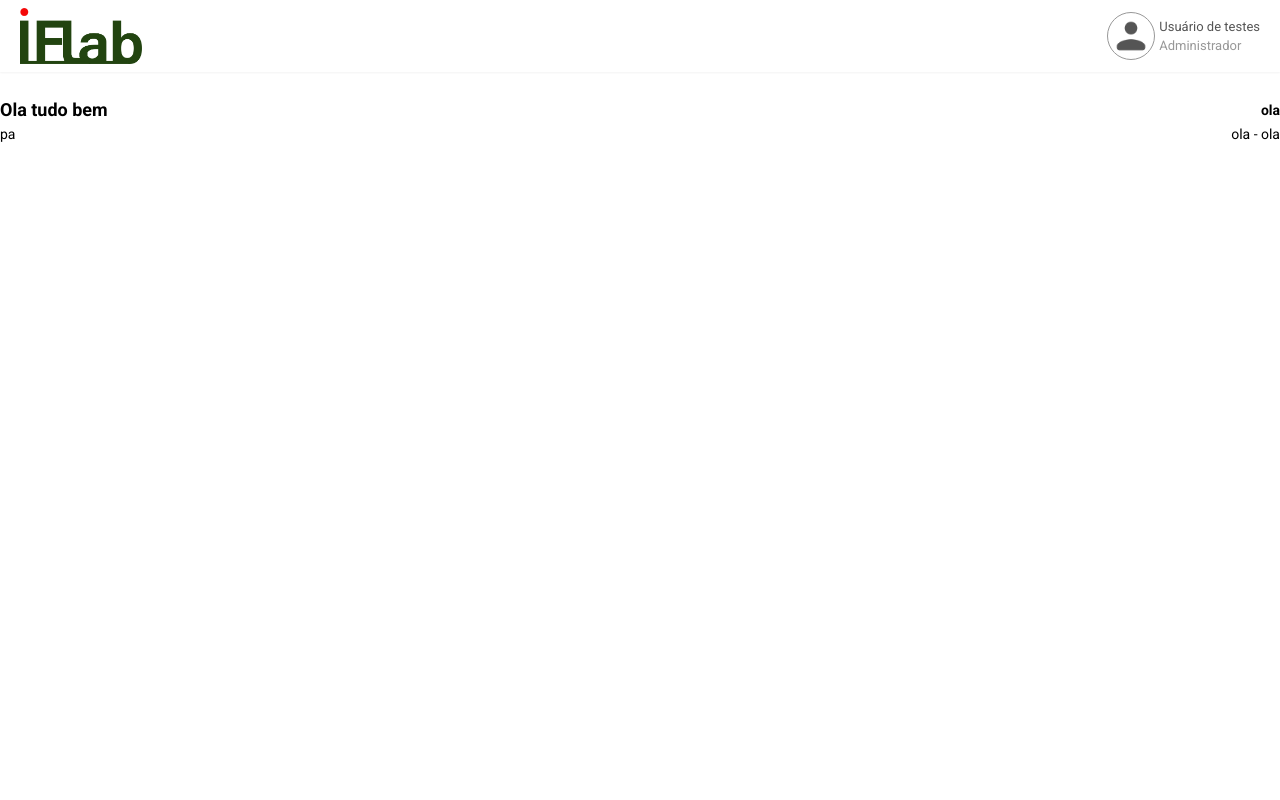
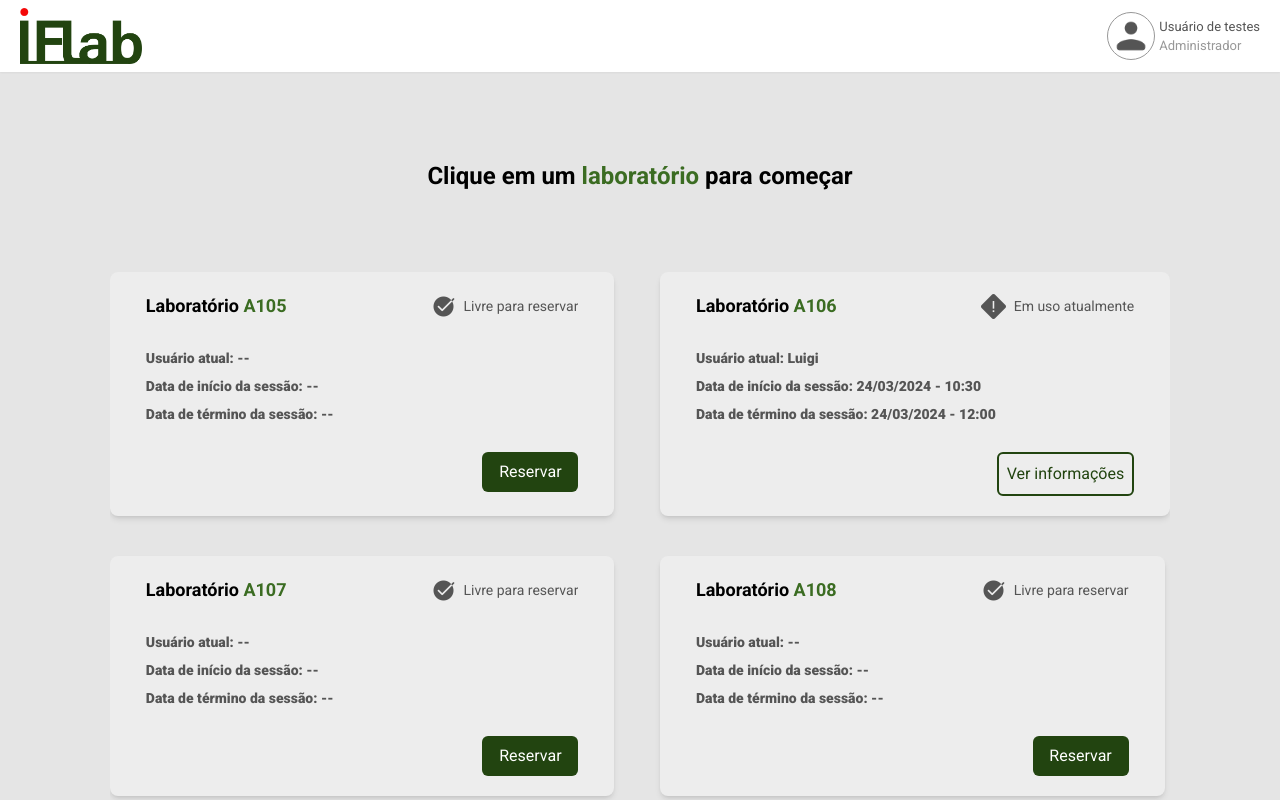
Before and after one commit to MatheusCamargoGinebro/iflab, a React (Vite) app: page /#/login in a window 1280 px wide. Shown: the top 800 px of the page. Built offline with nearby package versions, Linux system fonts and the light colour scheme.

Commit message:
Update notfound page and add Card component

```diff
--- a/src/App/pages/notfound.jsx
+++ b/src/App/pages/notfound.jsx
@@ -3,25 +3,80 @@ import Text_Input from "../../components/inputs/Text_Input";
 
 import Header from "../../components/header/Header";
 
+import Card from "../../components/card/Card";
 
-
-import Primary_button from "../../components/buttons/Primary_button";
-import Secundary_button from "../../components/buttons/Secundary_button";
-import Tertiary_button from "../../components/buttons/Tertiary_button";
-
-import user from "../../assets/icons/UI/user.png";
-import email from "../../assets/icons/UI/email.png";
-import Card from "../../components/card/Card";
+import more from "../../assets/icons/UI/more.png";
 
 function NotFound() {
   return (
-    <>
+    <div className="bg-iflab_white_dark h-full w-screen">
       <Header />
-      <div className="h-24">
 
+      <div className="flex flex-col items-center justify-center pt-40 pb-20">
+        <h1 className="font-bold text-2xl">
+          Clique em um <span className="text-iflab_green_light">laboratório</span> para começar
+        </h1>
       </div>
-      <Card titulo={"Ola tudo bem"} usuarioAtual={"pa"} dataInicio={"ola"} dataFim={"ola"} status={"ola"}/>
-    </>
+      <div className="w-screen flex justify-center ">
+        <div className="w-fit grid grid-cols-2 gap-10">
+          <Card
+            titulo={"A105"}
+            status={true}
+          />
+
+          <Card
+            titulo={"A106"}
+            usuarioAtual={"Luigi"}
+            dataInicio={"24/03/2024 - 10:30"}
+            dataFim={"24/03/2024 - 12:00"}
+            status={false}
+          />
+
+          <Card
+            titulo={"A107"}
+            status={true}
+          />
+
+          <Card
+            titulo={"A108"}
+            status={true}
+          />
+
+          <Card
+            titulo={"A109"}
+            status={true}
+          />
+
+          <Card
+            titulo={"A110"}
+            usuarioAtual={"Yoshi"}
+            dataInicio={"24/03/2024 - 10:30"}
+            dataFim={"24/03/2024 - 12:00"}
+            status={false}
+          />
+
+          <Card
+            titulo={"A111"}
+            status={true}
+          />
+
+          <Card
+            titulo={"A112"}
+            usuarioAtual={"Bowser"}
+            dataInicio={"24/03/2024 - 10:30"}
+            dataFim={"24/03/2024 - 12:00"}
+            status={false}
+          />
+
+          <Card
+            titulo={"A113"}
+            status={true}
+          />
+
+          <button className=""><img src={more} alt="Adicionar laboratório" /></button>
+        </div>
+      </div>
+    </div>
   );
 }
 
--- a/src/components/buttons/Secundary_button.jsx
+++ b/src/components/buttons/Secundary_button.jsx
@@ -3,7 +3,7 @@ function Secundary_button({ text, onClick }) {
       <>
         <button
           onClick={onClick}
-          className="min-w-24 bg-iflab_white text-iflab_green border-2 border-iflab_green p-2 rounded-md hover:border-iflab_green_light hover:text-iflab_green_light duration-75"
+          className="min-w-24 text-iflab_green border-2 border-iflab_green p-2 rounded-md hover:border-iflab_green_light hover:text-iflab_green_light duration-75"
         >
           {text}
         </button>
--- a/src/components/card/Card.jsx
+++ b/src/components/card/Card.jsx
@@ -1,13 +1,25 @@
+import { useState } from 'react';
+
+import alert from '../../assets/icons/UI/alert.png';
+import check from '../../assets/icons/UI/check.png';
+
+import Primary_button from '../buttons/Primary_button';
+import Secundary_button from '../buttons/Secundary_button';
+
 function Card({titulo, usuarioAtual, dataInicio, dataFim, status}){
     return (
-        <div>
-            <div className="flex flex-row justify-between items-center">
-                <h1 className="text-lg font-bold">{titulo}</h1>
-                <h1 className="text-sm font-bold">{status}</h1>
+        <div className="bg-iflab_white_light w-fit px-9 py-5 rounded-lg shadow-md hover:shadow-lg duration-100">
+            <div className="flex flex-row justify-between items-center gap-36">
+                <h1 className="text-lg font-bold">Laboratório <span className='text-iflab_green_light'>{titulo}</span></h1>
+                <h1 className="text-sm text-iflab_gray flex justify-center items-center gap-2"><img src={status? check : alert} alt="Status do laboratório" className='h-[25px]'/>{status? "Livre para reservar" :  "Em uso atualmente"}</h1>
             </div>
-            <div className="flex flex-row justify-between items-center">
-                <h1 className="text-sm">{usuarioAtual}</h1>
-                <h1 className="text-sm">{dataInicio} - {dataFim}</h1>
+            <div className="justify-between pt-7 flex flex-col gap-2">
+                <h1 className="text-sm font-black text-iflab_gray">Usuário atual: {usuarioAtual ? usuarioAtual : "--"}</h1>
+                <h1 className='text-sm font-black text-iflab_gray'>Data de início da sessão: {dataInicio ? dataInicio : "--"}</h1>
+                <h1 className='text-sm font-black text-iflab_gray'>Data de término da sessão: {dataFim ? dataFim : "--"}</h1>
+            </div>
+            <div className='pt-7 flex justify-end w-full '>
+                {status ? <Primary_button text="Reservar"/> : <Secundary_button text="Ver informações"/>}
             </div>
         </div>
 
--- a/src/index.css
+++ b/src/index.css
@@ -16,4 +16,21 @@
     padding: 0;
     box-sizing: border-box;
     user-select: none;
+    overflow-x: hidden;
 }
+
+::-webkit-scrollbar {
+    width: 10px;
+}
+
+::-webkit-scrollbar-track {
+    background: #f1f1f1;
+}
+
+::-webkit-scrollbar-thumb {
+    background: #888;
+}
+
+::-webkit-scrollbar-thumb:hover {
+    background: #555;
+}
```
